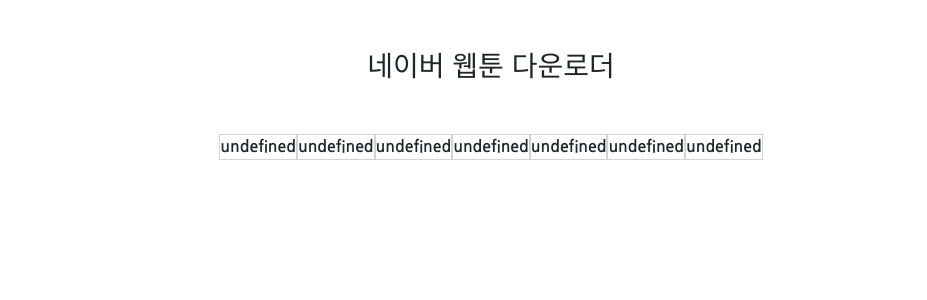
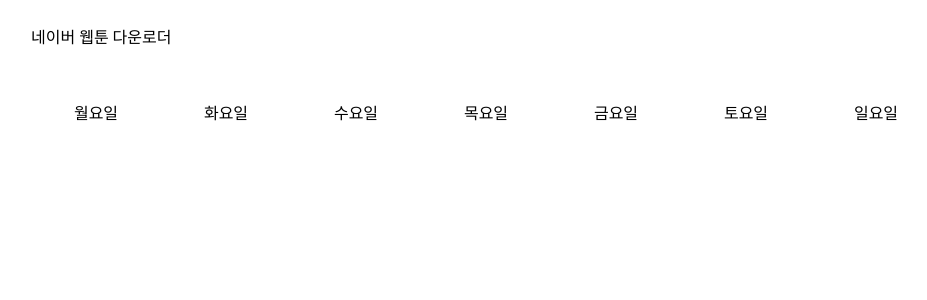
Before and after one commit to hyunwoo-developer/naver_webtoon_downloader, a Flask app: page / in a window 1280 px wide. Shown: the top 300 px of the page, without its empty margins (149-1076 px from the left). Run offline with Flask 2, Linux system fonts and the light colour scheme; data that the repository does not hold is empty; parts of the project's set-up code (start-up, migrations or seed data) failed here and were passed over; some libraries are stand-ins or nearby versions.

Commit message:
인덱스-상세 페이지 연결, 인덱스 페이지 DB 연동

```diff
--- a/app.py
+++ b/app.py
@@ -1,5 +1,6 @@
-from flask import Flask, send_file, render_template, jsonify
+from flask import Flask, send_file, render_template, jsonify, request
 from bs4 import BeautifulSoup
+from pymongo import MongoClient
 import requests
 import os
 import shutil
@@ -7,49 +8,56 @@
 import zipfile
 
 app = Flask(__name__)
+client = MongoClient('localhost', 27017)
+db = client.dbwebtoon
 
-headers = {
-    'User-Agent': 'Mozilla/5.0 (Windows NT 10.0; Win64; x64)AppleWebKit/537.36 (KHTML, like Gecko) Chrome/73.0.3683.86 Safari/537.36'}
-
-data = requests.get('https://comic.naver.com/webtoon/weekday', headers=headers)
-soup = BeautifulSoup(data.text, 'html.parser')
-
-toontables = soup.select('#content > div.list_area.daily_all > div')
-
-img_lists = {}
-small_title_lists = {}
-
-week = {}
-
-idx = 0
-for toontable in toontables:
-    imgs = toontable.select('div > ul > li > div > a > img')
-    img_lists[idx] = imgs
-
-    small_titles = toontable.select('div > ul > li > div > a > img')
-    small_title_lists[idx] = small_titles
-
-    week[idx] = toontable.select_one('div > h4 > span').text
-
-    idx += 1
-
-small_title_list = [[], [], [], [], [], [], []]
-for i in range(0, 7):
-    for a in range(0, len(small_title_lists[i])):
-        small_title_list[i].append(small_title_lists[i][a]['alt'])
-
-img_list = [[], [], [], [], [], [], []]
-for i in range(0, 7):
-    for a in range(0, len(img_lists[i])):
-        img_list[i].append(img_lists[i][a]['src'])
+# headers = {
+#     'User-Agent': 'Mozilla/5.0 (Windows NT 10.0; Win64; x64)AppleWebKit/537.36 (KHTML, like Gecko) Chrome/73.0.3683.86 Safari/537.36'}
+#
+# data = requests.get('https://comic.naver.com/webtoon/weekday', headers=headers)
+# soup = BeautifulSoup(data.text, 'html.parser')
+#
+# toontables = soup.select('#content > div.list_area.daily_all > div')
+#
+# img_lists = {}
+# small_title_lists = {}
+#
+# week = {}
+#
+# idx = 0
+# for toontable in toontables:
+#     imgs = toontable.select('div > ul > li > div > a > img')
+#     img_lists[idx] = imgs
+#
+#     small_titles = toontable.select('div > ul > li > div > a > img')
+#     small_title_lists[idx] = small_titles
+#
+#     week[idx] = toontable.select_one('div > h4 > span').text
+#
+#     idx += 1
+#
+# small_title_list = [[], [], [], [], [], [], []]
+# for i in range(0, 7):
+#     for a in range(0, len(small_title_lists[i])):
+#         small_title_list[i].append(small_title_lists[i][a]['alt'])
+#
+# img_list = [[], [], [], [], [], [], []]
+# for i in range(0, 7):
+#     for a in range(0, len(img_lists[i])):
+#         img_list[i].append(img_lists[i][a]['src'])
 
 @app.route('/')
 def index():
     return render_template('index.html')
 
-@app.route('/main', methods=['GET'])
-def index_main():
-    return jsonify(week, small_title_list, img_list)
+# @app.route('/main', methods=['GET'])
+# def index_main():
+#     return jsonify(week, small_title_list, img_list)
+
+@app.route('/api/list', methods=['GET'])
+def show_all():
+    webtoons = list(db.mywebtoon.find({}, {'_id': False}))
+    return jsonify({'webtoons': webtoons})
 
 @app.route('/detail')
 def detail():
@@ -66,48 +74,48 @@
     recentPageNum = detail['recentPageNum']
     return render_template('detail.html', cat1=cat1, cat2=cat2, title=title, author=author, thumbnailImgUrl=thumbnailImgUrl, pageUrl=pageUrl, desc=desc, backgroundImgUrl=backgroundImgUrl, recentPageNum=recentPageNum)
 
-@app.route('/detail', methods=['POST'])
-def select_detail():
-    page_num_receive = request.form['page_num_give']
-    id_receive = request.form['id_give']
-    url="https://comic.naver.com/webtoon/detail?titleId="+id_receive+"&no="+page_num_receive
-    return jsonify({'url':url})
-
-@app.route('/download')
-def download():
-    url = "https://comic.naver.com/webtoon/detail?titleId=780506&no=42&weekday=tue"  # 화수 링크
-    data = requests.get(url)
-    soup = BeautifulSoup(data.text, 'html.parser')
-
-    images = list(soup.select('img[alt="comic content"]'))
-
-    path = "./static/temp"
-    if os.path.exists(path):
-        shutil.rmtree(path)
-    os.mkdir(path)
-
-    cnt = 1
-    for image in images:
-        req = Request(image['src'], headers=headers)
-        image_read = urlopen(req).read()
-
-        image_open = open(path + "/" + str(cnt) + ".jpg", 'wb')
-        image_open.write(image_read)
-        image_open.close()
-        cnt += 1
-
-    zip_file = zipfile.ZipFile("./static/webtoon.zip", "w")
-    for file in os.listdir(path):
-        if file.endswith(".jpg"):
-            zip_file.write(os.path.join(path, file), compress_type=zipfile.ZIP_DEFLATED)
-
-    zip_file.close()
-
-    file_name = f"static/webtoon.zip"
-    return send_file(file_name,
-                     mimetype='application/zip',
-                     attachment_filename='./static/webtoon.zip',
-                     as_attachment=True)
+# @app.route('/detail', methods=['POST'])
+# def select_detail():
+#     page_num_receive = request.form['page_num_give']
+#     id_receive = request.form['id_give']
+#     url="https://comic.naver.com/webtoon/detail?titleId="+id_receive+"&no="+page_num_receive
+#     return jsonify({'url':url})
+#
+# @app.route('/download')
+# def download():
+#     url = "https://comic.naver.com/webtoon/detail?titleId=780506&no=42&weekday=tue"  # 화수 링크
+#     data = requests.get(url)
+#     soup = BeautifulSoup(data.text, 'html.parser')
+#
+#     images = list(soup.select('img[alt="comic content"]'))
+#
+#     path = "./static/temp"
+#     if os.path.exists(path):
+#         shutil.rmtree(path)
+#     os.mkdir(path)
+#
+#     cnt = 1
+#     for image in images:
+#         req = Request(image['src'], headers=headers)
+#         image_read = urlopen(req).read()
+#
+#         image_open = open(path + "/" + str(cnt) + ".jpg", 'wb')
+#         image_open.write(image_read)
+#         image_open.close()
+#         cnt += 1
+#
+#     zip_file = zipfile.ZipFile("./static/webtoon.zip", "w")
+#     for file in os.listdir(path):
+#         if file.endswith(".jpg"):
+#             zip_file.write(os.path.join(path, file), compress_type=zipfile.ZIP_DEFLATED)
+#
+#     zip_file.close()
+#
+#     file_name = f"static/webtoon.zip"
+#     return send_file(file_name,
+#                      mimetype='application/zip',
+#                      attachment_filename='./static/webtoon.zip',
+#                      as_attachment=True)
 
 
 if __name__ == '__main__':
--- a/static/detail.css
+++ b/static/detail.css
@@ -100,6 +100,7 @@
 }
 .section--card .image {
     width: 300px;
+    height: 200px;
     padding-top: 20px;
 }
 .section--card .text {
@@ -110,13 +111,13 @@
     display: inline-block;
     font-size: 48px;
     font-weight: bold;
+    padding-right: 20px;
     padding-bottom: 20px;
 }
 .section--card .card__author {
     display: inline-block;
     font-size: 32px;
     color: #a9a9a9;
-    padding-left: 20px;
     padding-bottom: 20px;
 }
 .section--card .card__desc {
--- /dev/null
+++ b/static/index.css
@@ -0,0 +1,65 @@
+/*common*/
+@charset "UTF-8";
+
+.body__container {
+    width: 100%;
+    font-family: "Apple SD Gothic Neo";
+    font-size: 16px;
+    font-weight: 400;
+    color: #000;
+}
+a, a:visited {
+    color: #fff;
+}
+/*float clearfix*/
+.float--left {
+    float: left;
+}
+.float--right {
+    float: right;
+}
+.clearfix {
+    content: "";
+    clear: both;
+    display: block;
+}
+/*section inner*/
+.section {
+    position: relative;
+}
+.section .inner {
+    width: 980px;
+    margin: 0 auto;
+    position: relative;
+    box-sizing: border-box;
+    padding: 30px 30px;
+}
+/*list*/
+.section--list ul {
+    display: inline-block;
+    vertical-align: top;
+    width: 130px;
+}
+.section--list li {
+    text-align: center;
+    margin-bottom: 10px;
+}
+.section--list .item__thumbnail {
+    position: relative;
+}
+.section--list .thumbnail__img,
+.section--list .thumbnail__title {
+    width: 80px;
+    height: 80px;
+    border-radius: 10px;
+    vertical-align: middle;
+}
+.section--list .thumbnail__title {
+    position: absolute;
+    top: 50%; left: 50%; transform: translate(-50%, -50%);
+}
+.section--list .thumbnail__img:hover {
+    transform: scale(1.2);
+    transition: transform .3s;
+    opacity: 0.5;
+}
--- a/templates/index.html
+++ b/templates/index.html
@@ -1,137 +1,75 @@
+<!DOCTYPE html>
 <html lang="en">
+<head>
+    <meta charset="UTF-8">
+    <meta http-equiv="X-UA-Compatible" content="IE=edge">
+    <meta
+            name="viewport"
+            content="width=device-width, initial-scale=1, user-scalable=no, maximum-scale=1, minimum-scale=1">
 
-<head>
-    <!-- Required meta tags -->
-    <meta charset="utf-8">
-    <meta name="viewport" content="width=device-width, initial-scale=1, shrink-to-fit=no">
+    <!-- Reset CSS(브라우저 기본 css reset) -->
+    <link
+            rel="stylesheet"
+            href="https://cdnjs.cloudflare.com/ajax/libs/meyer-reset/2.0/reset.css">
 
-    <!-- Bootstrap CSS -->
-    <link rel="stylesheet" href="https://maxcdn.bootstrapcdn.com/bootstrap/4.0.0/css/bootstrap.min.css"
-          integrity="sha384-Gn5384xqQ1aoWXA+058RXPxPg6fy4IWvTNh0E263XmFcJlSAwiGgFAW/dAiS6JXm" crossorigin="anonymous">
-    <link rel="preconnect" href="https://fonts.googleapis.com">
-    <link rel="preconnect" href="https://fonts.gstatic.com" crossorigin>
-    <link href="https://fonts.googleapis.com/css2?family=Nanum+Gothic:wght@700&display=swap" rel="stylesheet">
-    <!-- Optional JavaScript -->
-    <!-- jQuery first, then Popper.js, then Bootstrap JS -->
+    <!-- Font Awesome -->
+    <link
+            rel="stylesheet"
+            href="https://cdnjs.cloudflare.com/ajax/libs/font-awesome/5.8.2/css/all.min.css"
+    />
+
+    <!-- JQuery -->
     <script src="https://ajax.googleapis.com/ajax/libs/jquery/3.5.1/jquery.min.js"></script>
-    <script src="https://cdnjs.cloudflare.com/ajax/libs/popper.js/1.12.9/umd/popper.min.js"
-            integrity="sha384-ApNbgh9B+Y1QKtv3Rn7W3mgPxhU9K/ScQsAP7hUibX39j7fakFPskvXusvfa0b4Q"
-            crossorigin="anonymous"></script>
-    <script src="https://maxcdn.bootstrapcdn.com/bootstrap/4.0.0/js/bootstrap.min.js"
-            integrity="sha384-JZR6Spejh4U02d8jOt6vLEHfe/JQGiRRSQQxSfFWpi1MquVdAyjUar5+76PVCmYl"
-            crossorigin="anonymous"></script>
 
-    <title>첫 페이지</title>
-    <style>
+    <!-- CSS -->
+    <link rel="stylesheet" href="../static/index.css">
 
-        .body {
-            display: flex;
-            width: fit-content;
-            margin: auto;
-        }
+    <!-- JavaScript -->
+    <script src="../static/index.js"></script>
+    <title>네이버 웹툰 다운로더</title>
+</head>
+<body>
+    <div class="body__container">
+        <header class="section">
+            <div class="inner">
+                <div class="menu-group float--left"></div>
+                <div class="menu-group float--right"></div>
+                <div class="header__title">네이버 웹툰 다운로더</div>
+            </div>
+        </header>
 
-        .img_title {
-            display: block;
-            margin: 10px;
-            margin-top: 15px;
-            text-align: center;
-            width: 100px;
+        <section class="section section--list">
+            <div class="inner">
+                <div class="category-select-group"></div>
+                <div class="list">
+                    <table>
+                        <ul id="mon_list">
+                            <li>월요일</li>
+                        </ul>
+                        <ul id="tue_list">
+                            <li>화요일</li>
+                        </ul>
+                        <ul id="wed_list">
+                            <li>수요일</li>
+                        </ul>
+                        <ul id="thu_list">
+                            <li>목요일</li>
+                        </ul>
+                        <ul id="fri_list">
+                            <li>금요일</li>
+                        </ul>
+                        <ul id="sat_list">
+                            <li>토요일</li>
+                        </ul>
+                        <ul id="sun_list">
+                            <li>일요일</li>
+                        </ul>
+                    </table>
+                </div>
+            </div>
+        </section>
 
-        }
-
-        .title {
-            font-family: 'Nanum Gothic', sans-serif;
-            overflow: hidden;
-            margin-top: 5px;
-            text-overflow: ellipsis;
-            white-space: nowrap;
-            font-size: 12px;
-        }
-
-        .img {
-            width: 100px;
-        }
-
-        .weeklist {
-            width: auto;
-            margin: auto;
-            justify-content: center;
-            border: 0.3px solid;
-            border-color: lightgray;
-
-        }
-
-        .maintitle {
-            font-family: 'Nanum Gothic', sans-serif;
-            text-align: center;
-            margin: 50px;
-
-        }
-
-        .weekname {
-            font-family: 'Nanum Gothic', sans-serif;
-            text-align: center;
-        }
-
-
-    </style>
-    <script>
-        $(document).ready(function () {
-            q1();
-        });
-
-        function q1() {
-            $.ajax({
-                type: "GET",
-                url: "/main",
-                data: {},
-                success: function (response) {
-                    let week = response[0]
-                    let title = response[1]
-                    let img = response[2]
-                    console.log(week)
-                    for (a = 0; a < 7; a++) {
-                        let temp_list = `
-                            <div class="weeklist" id="weeklist_${a}" style="float: left">
-                                <div class="weekname" >${week[a]}</div>
-                            </div>
-                        `
-                        $('#mainid').append(temp_list)
-                        for (i = 0; i < img[a].length; i++) {
-                            let temp_html_1 = `
-                            <div class="img_title" id="img_title_id">
-                                <img class="img" src=${img[a][i]}>
-                                <div class="title">${title[a][i]}</div>
-                            </div>
-                            `
-                            $('#' + 'weeklist_' + a).append(temp_html_1)
-                        }
-                    }
-
-
-                    // let temp_html = `
-                    //
-                    // `
-                    // $('#mainid').append(temp_html)
-                }
-            })
-        }
-
-    </script>
-</head>
-
-<body>
-
-<div>
-    <h3 class="maintitle">네이버 웹툰 다운로더</h3>
-</div>
-
-<div class="body">
-    <div class="main" id="mainid">
-
+        <footer></footer>
     </div>
-</div>
-
-
 </body>
 </html>
```
Also changed, not shown: static/index.js (added, +53 -0 lines), templates/index_before.html (added, +137 -0 lines).
